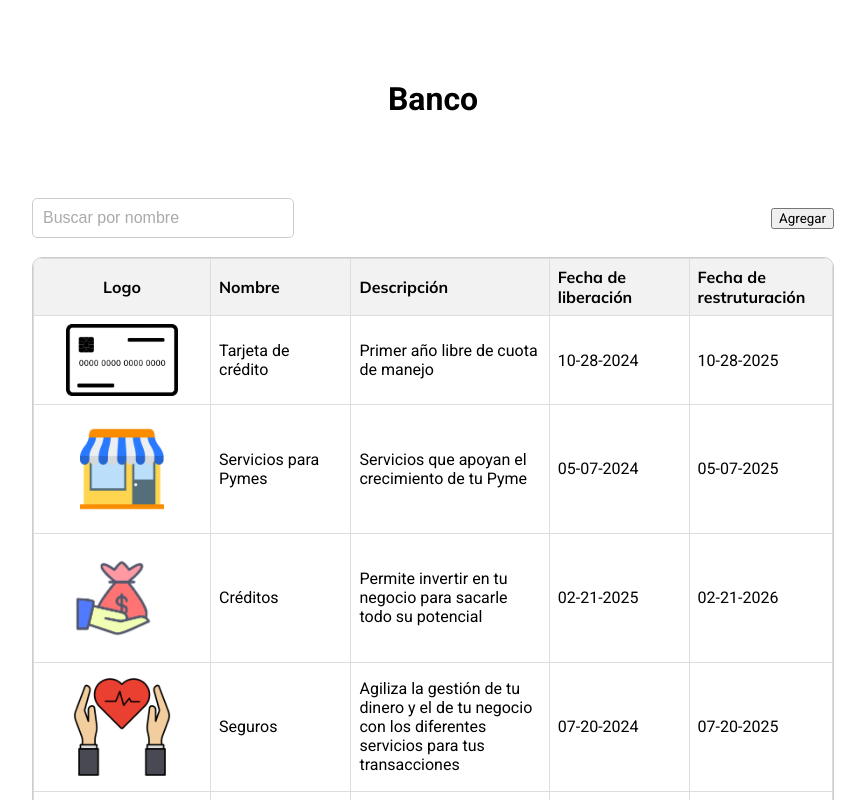
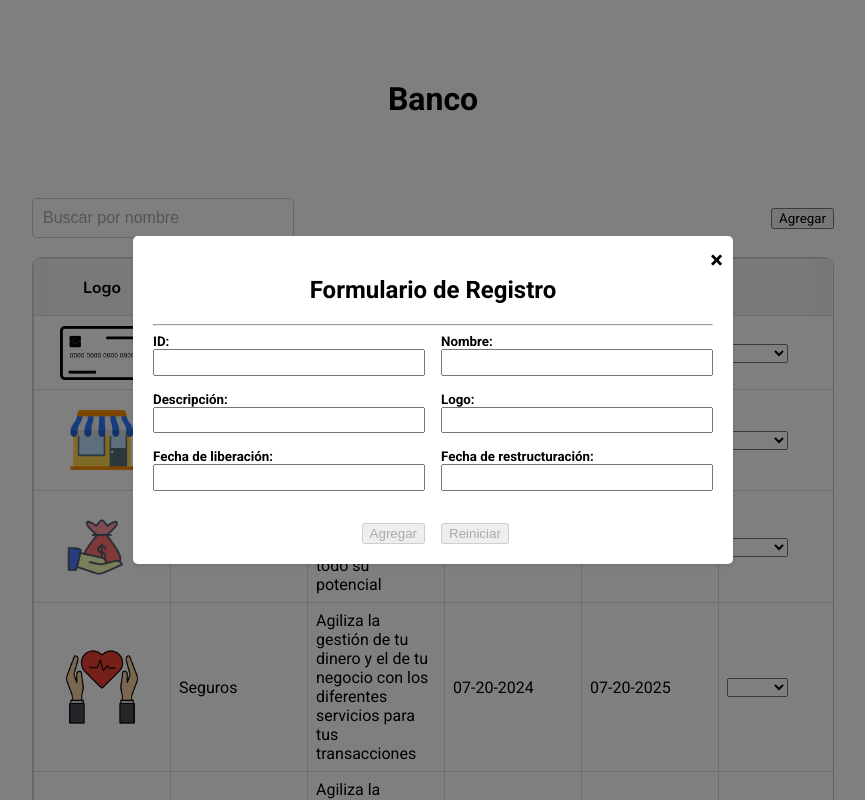
Before and after one commit to l7avid/front-bank-assesment, an Angular app: page /edit in a window 1280 px wide. Before the commit this address led to /. Shown: the top 800 px of the page, without its empty margins (207-1072 px from the left). Built offline with nearby package versions, Linux system fonts and the light colour scheme.

Commit message:
F5 functionality (edit product) done

```diff
--- a/src/app/add-product-form/add-product-form.component.html
+++ b/src/app/add-product-form/add-product-form.component.html
@@ -7,7 +7,7 @@
       <div class="grid-container">
         <div>
           <label for="id">ID:</label>
-          <input type=string id="id" name="id" formControlName="id" (keydown.Tab)="onTabPressed($event)">
+          <input type=string id="id" name="id" formControlName="id" (keydown.Tab)="onTabPressed($event)" [readonly]="isEditMode">
           <div *ngIf="form.controls['id'].invalid && (form.controls['id'].dirty || form.controls['id'].touched)"
             class="error-container">
             <div *ngIf="form.controls['id'].errors!['required']" class="error-message">ID requerido</div>
@@ -65,7 +65,7 @@
           <input type=string id="restructureDate" name="restructureDate" readonly formControlName="restructureDate" (keydown.Tab)="onTabPressed($event)">
         </div>
         <div>
-          <button type="submit" [disabled]="productForm.invalid" class="add-product-button">Agregar</button>
+          <button type="submit" [disabled]="productForm.invalid" class="add-product-button">{{isEditMode ? 'Editar' : 'Agregar' }}</button>
         </div>
         <div>
           <button type="submit" [disabled]="!productForm.dirty && !productForm.touched" class="restart-form-button" (click)="resetForm()">Reiniciar</button>
--- a/src/app/add-product-form/add-product-form.component.ts
+++ b/src/app/add-product-form/add-product-form.component.ts
@@ -14,7 +14,7 @@ import {
 import { DatePipe } from '@angular/common';
 import { filter } from 'rxjs';
 import { ProductService } from '../services/product-service/product.service';
-import { Router } from '@angular/router';
+import { ActivatedRoute, Router } from '@angular/router';
 
 @Component({
   selector: 'app-add-product-form',
@@ -22,14 +22,16 @@ import { Router } from '@angular/router';
   styleUrls: ['./add-product-form.component.css'],
 })
 export class AddProductFormComponent implements OnInit {
-  product!: Product;
+
   form!: FormGroup;
+  isEditMode: boolean = false;
 
   constructor(
     private formBuilder: FormBuilder,
     private datePipe: DatePipe,
     private productService: ProductService,
-    private router: Router
+    private router: Router,
+    private route: ActivatedRoute
   ) {}
 
   ngOnInit() {
@@ -75,7 +77,7 @@ export class AddProductFormComponent implements OnInit {
 
     this.form
       .get('releaseDate')
-      ?.valueChanges.pipe(filter((value: string) => value.length === 10))
+      ?.valueChanges.pipe(filter((value: string) => value?.length === 10))
       .subscribe((newReleaseDate) => {
         const newRestructureDate = generateDateOneYearFurther(
           new Date(newReleaseDate)
@@ -86,11 +88,29 @@ export class AddProductFormComponent implements OnInit {
         );
         this.form.get('restructureDate')!.setValue(finalRestructureDate);
       });
+
+      this.route.queryParams.subscribe(params => {
+        const updatedParams = { ...params };
+        updatedParams['releaseDate'] = this.datePipe.transform(params['releaseDate'], 'MM-dd-yyyy');
+        updatedParams['restructureDate'] = this.datePipe.transform(params['restructureDate'], 'MM-dd-yyyy');
+        this.isEditMode = Object.keys(params).length > 0;
+        const idControl = this.form.get('id');
+        idControl?.setValidators([
+          Validators.required,
+          Validators.minLength(3),
+          Validators.maxLength(10),
+        ])
+        this.form.patchValue(updatedParams);
+      });
   }
 
   onSubmit(): void {
     const product: Product = this.form.value;
-    this.productService.addProduct(product);
+    if(this.isEditMode) {
+      this.productService.updateProduct(product);
+    } else {
+      this.productService.addProduct(product);
+    }
   }
 
   onTabPressed(event: Event) {
--- a/src/app/app-routing.module.ts
+++ b/src/app/app-routing.module.ts
@@ -3,7 +3,8 @@ import { Routes, RouterModule } from '@angular/router';
 import { AddProductFormComponent } from './add-product-form/add-product-form.component';
 
 const routes: Routes = [
-  { path: 'form', component: AddProductFormComponent }
+  { path: 'form', component: AddProductFormComponent },
+  { path: 'edit', component: AddProductFormComponent }
 ];
 
 @NgModule({
--- a/src/app/app.module.ts
+++ b/src/app/app.module.ts
@@ -10,6 +10,7 @@ import { FormsModule, ReactiveFormsModule } from '@angular/forms';
 import { AddButtonComponent } from './shared/components/add-button/add-button.component';
 import { AddProductFormComponent } from './add-product-form/add-product-form.component';
 import { AppRoutingModule } from './app-routing.module';
+import { DropdownComponent } from './shared/components/dropdown/dropdown.component';
 
 @NgModule({
   declarations: [
@@ -18,7 +19,8 @@ import { AppRoutingModule } from './app-routing.module';
     ProductResultSelectComponent,
     AddButtonComponent,
     AddProductFormComponent,
-    SearchComponent
+    SearchComponent,
+    DropdownComponent
   ],
   imports: [
     BrowserModule,
--- a/src/app/products/product-list/product-list.component.html
+++ b/src/app/products/product-list/product-list.component.html
@@ -12,6 +12,7 @@
           <th class="products-table-header">Descripción</th>
           <th class="products-table-header">Fecha de liberación</th>
           <th class="products-table-header">Fecha de restruturación</th>
+          <th class="products-table-header"></th>
         </tr>
       </thead>
       <tbody *ngIf="filteredProducts?.length; else allProducts">
@@ -21,17 +22,18 @@
           <td class="products-table-cell">{{product.description}}</td>
           <td class="products-table-cell">{{product.releaseDate | date:'MM-dd-yyyy'}}</td>
           <td class="products-table-cell">{{product.restructureDate | date:'MM-dd-yyyy' }}</td>
+          <td class="products-table-cell"><app-dropdown #selectedOption [options]="options" (selectionChange)="navigateToEdit(selectedOption.value, product.id)"></app-dropdown></td>
         </tr>
       </tbody>
       <ng-template #allProducts>
         <tbody>
           <tr *ngFor="let product of products.slice(0, selectedQuantity)">
-            <td class="products-table-cell"><img class="products-table-logo" [src]="product.logo" alt="Product logo">
-            </td>
+            <td class="products-table-cell"><img class="products-table-logo" [src]="product.logo" alt="Product logo"></td>
             <td class="products-table-cell">{{product.name}}</td>
             <td class="products-table-cell">{{product.description}}</td>
             <td class="products-table-cell">{{product.releaseDate | date:'MM-dd-yyyy'}}</td>
             <td class="products-table-cell">{{product.restructureDate | date:'MM-dd-yyyy' }}</td>
+            <td class="products-table-cell"><app-dropdown #selectedOption [options]="options" (selectionChange)="navigateToEdit(selectedOption.value, product.id)"></app-dropdown></td>
           </tr>
         </tbody>
         </ng-template>
--- a/src/app/products/product-list/product-list.component.ts
+++ b/src/app/products/product-list/product-list.component.ts
@@ -4,6 +4,7 @@ import {
 } from '@angular/core';
 import { Router } from '@angular/router';
 import { Product } from 'src/app/models/product';
+import { ProductService } from 'src/app/services/product-service/product.service';
 
 @Component({
   selector: 'app-product-list',
@@ -16,8 +17,10 @@ export class ProductListComponent {
   @Input() selectedQuantity!: number;
 
   displayedProducts: Product[] = [];
+  selectedOption: string = "";
+  options: string[] = ['','Edit', 'Delete']
 
-  constructor(private router: Router) {}
+  constructor(private router: Router, private productService: ProductService) {}
 
   onQuantitySelected(quantity: number): void {
     this.selectedQuantity = quantity;
@@ -26,4 +29,14 @@ export class ProductListComponent {
   navigateToForm(): void {
     this.router.navigate(['/form']);
   }
+
+  navigateToEdit(selectedOption: string, productId: string): void {
+    const product = this.productService.getProductById(productId);
+    if(selectedOption.toLocaleLowerCase() === "edit" && product) {
+      this.router.navigate(['/edit'], {queryParams: product});
+    }
+    if(selectedOption.toLocaleLowerCase() === "delete") {
+      this.router.navigate(['/delete'])
+    }
+  }
 }
--- a/src/app/services/product-service/product.service.ts
+++ b/src/app/services/product-service/product.service.ts
@@ -38,9 +38,21 @@ export class ProductService {
     return this.products;
   }
 
+  getProductById(productId: string) {
+    return this.products.find(product => product.id === productId);
+  }
+
   addProduct(product: Product) {
     this.products.push(product);
     this.productsSubject.next([...this.products]);
+  }
+
+  updateProduct(incomingProduct: Product) {
+    const index = this.products.findIndex(product => product.id === incomingProduct.id);
+    if (index !== -1) {
+      // Update the existing product with the new values
+      this.products[index] = { ...this.products[index], ...incomingProduct };
+    }
   }
 
   filterProduct(productName: string) {
--- /dev/null
+++ b/src/app/shared/components/dropdown/dropdown.component.css
@@ -0,0 +1,47 @@
+.dropdown {
+  position: relative;
+  display: inline-block;
+}
+
+.dropdown-toggle {
+  background-color: #f8f9fa;
+  border: 1px solid #ced4da;
+  border-radius: 4px;
+  padding: 8px 16px;
+  font-size: 16px;
+  cursor: pointer;
+}
+
+.dropdown-menu {
+  position: absolute;
+  top: 100%;
+  left: 0;
+  z-index: 1000;
+  display: none;
+  min-width: 160px;
+  background-color: #fff;
+  border: 1px solid rgba(0,0,0,.15);
+  border-radius: 4px;
+  box-shadow: 0 2px 4px rgba(0,0,0,.15);
+}
+
+.dropdown-menu.show {
+  display: block;
+}
+
+.dropdown-item {
+  display: block;
+  padding: 8px 16px;
+  clear: both;
+  font-weight: 400;
+  color: #212529;
+  text-decoration: none;
+  white-space: nowrap;
+  background-color: transparent;
+  border: 0;
+  cursor: pointer;
+}
+
+.dropdown-item:hover {
+  background-color: #f8f9fa;
+}
--- /dev/null
+++ b/src/app/shared/components/dropdown/dropdown.component.html
@@ -0,0 +1,3 @@
+<select (change)="onSelectionChange($event)">
+  <option *ngFor="let option of options" [value]="option">{{ option }}</option>
+</select>
--- /dev/null
+++ b/src/app/shared/components/dropdown/dropdown.component.ts
@@ -0,0 +1,24 @@
+import { Component, EventEmitter, Input, Output } from '@angular/core';
+import { Router } from '@angular/router';
+import { ProductService } from 'src/app/services/product-service/product.service';
+
+@Component({
+  selector: 'app-dropdown',
+  templateUrl: './dropdown.component.html',
+  styleUrls: ['./dropdown.component.css']
+})
+export class DropdownComponent {
+
+  @Input() options: string[] = []
+  @Output() selectionChange = new EventEmitter<string>();
+
+  value:string = '';
+
+  constructor(private router: Router) {}
+
+  onSelectionChange(event: Event) {
+    const value = (event.target as HTMLSelectElement).value;
+    this.value = value;
+    this.selectionChange.emit(value);
+  }
+}
```
Also changed, not shown: 1 other file (tests, documents, lock files or other folders).
